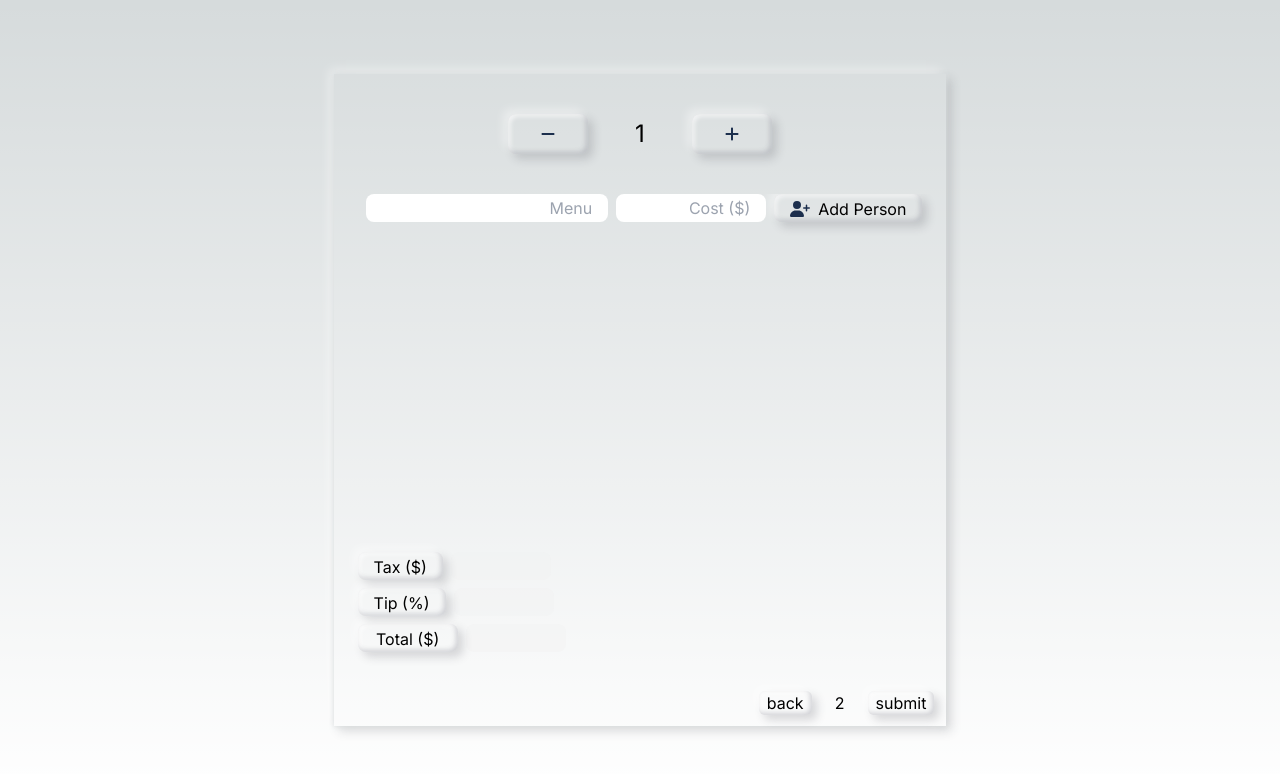
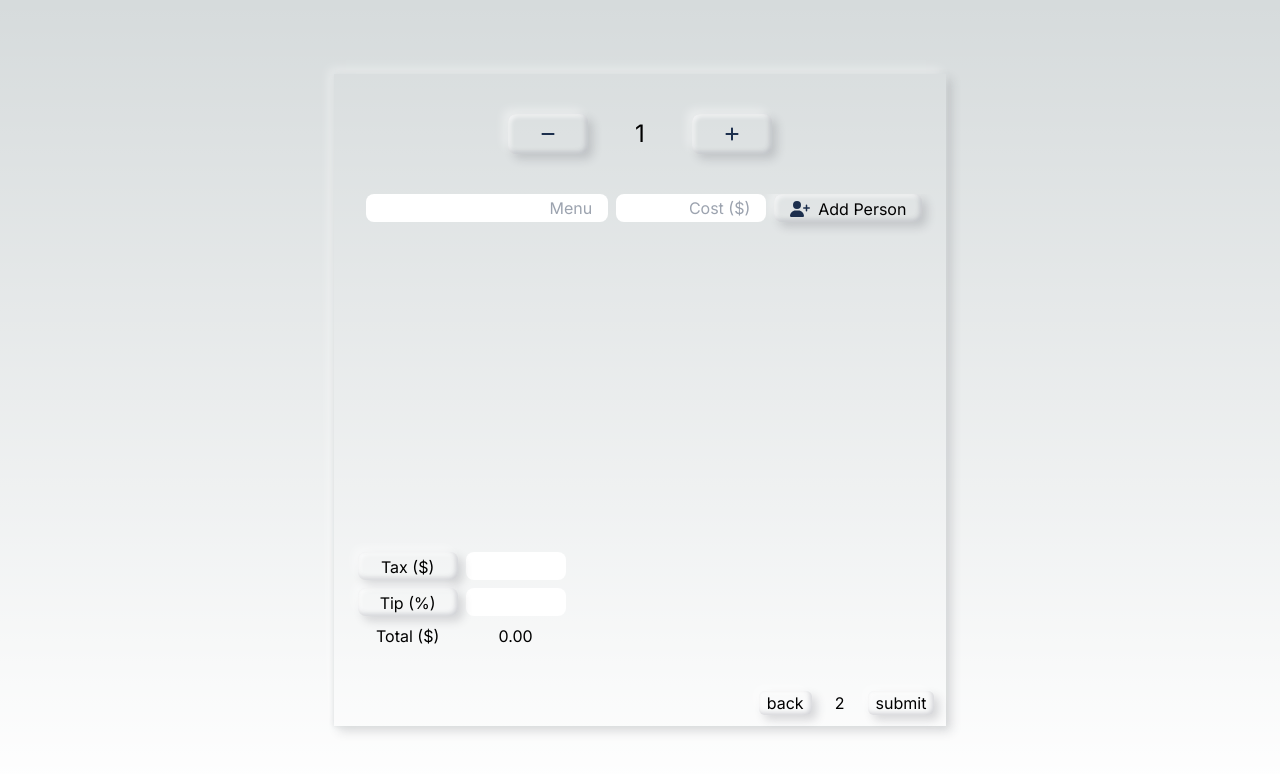
Before and after one commit to yoonlee201/split-money, a Next.js app: page /menu in a window 1280 px wide. Shown: the top 774 px of the page. Built offline with nearby package versions, Linux system fonts and the light colour scheme.

Commit message:
now menu page working

```diff
--- a/src/app/_components/Bill.tsx
+++ b/src/app/_components/Bill.tsx
@@ -3,7 +3,12 @@ import { Price, Text } from '@/app/_components/Form';
 import { Button, CheckboxButton, RadioButton } from '@/app/_components/Button';
 import { FontAwesomeIcon } from '@fortawesome/react-fontawesome';
 import { faUserPlus } from '@fortawesome/free-solid-svg-icons';
-import { ButtonHTMLAttributes, HTMLAttributes, PropsWithChildren } from 'react';
+import {
+    ButtonHTMLAttributes,
+    HTMLAttributes,
+    PropsWithChildren,
+    useState,
+} from 'react';
 import React from 'react';
 
 export interface ItemProps {
@@ -23,6 +28,10 @@ export const Bill: React.FC<BillProps & ItemProps> = ({
     dropdownList,
     handleItemChange,
 }) => {
+    const [checkStates, setCheckStates] = useState<boolean[]>(
+        dropdownList.map(p => person.includes(p))
+    );
+
     const updateItem = (updates: Partial<ItemProps>) => {
         handleItemChange({
             name,
@@ -30,6 +39,19 @@ export const Bill: React.FC<BillProps & ItemProps> = ({
             person,
             ...updates,
         });
+    };
+
+    const handlePersonSelect = (
+        selectedPerson: string,
+        isSelected: boolean
+    ) => {
+        let newPerson;
+        if (isSelected) {
+            newPerson = [...person, selectedPerson];
+        } else {
+            newPerson = person.filter(p => p !== selectedPerson);
+        }
+        updateItem({ person: newPerson });
     };
 
     return (
@@ -50,9 +72,13 @@ export const Bill: React.FC<BillProps & ItemProps> = ({
                 className="basis-[100px] md:max-w-[150px]"
                 placeholder="Cost ($)"
             />
+
             <CheckboxButton
                 className="w-full basis-[50px] whitespace-nowrap"
-                dropdownList={dropdownList}>
+                dropdownList={dropdownList}
+                checkStates={checkStates}
+                setCheckStates={setCheckStates}
+                onPersonSelect={handlePersonSelect}>
                 <FontAwesomeIcon
                     icon={faUserPlus}
                     style={{ color: '#1c2f4d' }}
@@ -66,8 +92,9 @@ export const Bill: React.FC<BillProps & ItemProps> = ({
 type Bill_Props = ButtonHTMLAttributes<HTMLButtonElement> &
     PropsWithChildren<HTMLAttributes<HTMLButtonElement>> & {
         dropdownList?: string[];
-        item: string;
-        handleChange: (item: string) => void;
+        setDropdown?: (item: string) => void;
+        item?: string;
+        handleChange?: (item: string) => void;
     };
 
 export const Bill_ = ({
@@ -75,15 +102,17 @@ export const Bill_ = ({
     className,
     item,
     disabled,
+    value,
+    setDropdown,
     dropdownList,
-    handleChange,
+    handleChange = () => {},
     ...rest
 }: Bill_Props) => {
     return (
         <div className="mx-4 flex gap-2">
             {!dropdownList || disabled ? (
                 <Button
-                    className="w-full max-w-[100px]"
+                    className="w-[100px] max-w-[100px]"
                     disabled
                     {...rest}>
                     {children}
@@ -91,14 +120,14 @@ export const Bill_ = ({
             ) : (
                 <RadioButton
                     dropdownList={dropdownList}
-                    className="w-[100px] w-full"
+                    className="w-[100px] max-w-[100px]"
+                    setDropdown={setDropdown}
                     {...rest}>
                     {children}
                 </RadioButton>
             )}
             <Price
-                disabled
-                value={item}
+                readOnly={disabled}
                 onChange={e => {
                     handleChange(e.target.value);
                 }}
--- a/src/app/_components/Button.tsx
+++ b/src/app/_components/Button.tsx
@@ -31,18 +31,21 @@ export const Button = React.forwardRef<
 type CheckboxButtonProps = ButtonHTMLAttributes<HTMLButtonElement> &
     PropsWithChildren<HTMLAttributes<HTMLButtonElement>> & {
         dropdownList: string[];
+        checkStates: boolean[];
+        setCheckStates: (checkStates: boolean[]) => void;
+        onPersonSelect: (person: string, isSelected: boolean) => void;
     };
 
 export const CheckboxButton = ({
     className,
     children,
+    checkStates,
+    setCheckStates,
+    onPersonSelect,
     dropdownList = [],
     ...rest
 }: CheckboxButtonProps) => {
     const [isOpen, setIsOpen] = useState(false);
-    const [checkStates, setCheckStates] = useState<boolean[]>(
-        dropdownList.map(() => false)
-    );
     const dropdownRef = useRef<HTMLDivElement | null>(null);
 
     const toggleDropdown = (event: React.MouseEvent) => {
@@ -57,7 +60,9 @@ export const CheckboxButton = ({
         const newArray = [...checkStates];
         newArray[index] = !newArray[index];
         setCheckStates(newArray);
+        onPersonSelect(dropdownList[index], newArray[index]);
     };
+
 
     const handleClickOutside = (event: MouseEvent): void => {
         if (
@@ -107,12 +112,14 @@ export const CheckboxButton = ({
 type RadioButtonProps = ButtonHTMLAttributes<HTMLButtonElement> &
     PropsWithChildren<HTMLAttributes<HTMLButtonElement>> & {
         dropdownList: string[];
+        setDropdown?: (item: string) => void;
     };
 
 export const RadioButton = ({
     className,
     children,
     dropdownList,
+    setDropdown = () => {},
     ...rest
 }: RadioButtonProps) => {
     const [isOpen, setIsOpen] = useState(false);
@@ -129,6 +136,7 @@ export const RadioButton = ({
         event.preventDefault();
         event.stopPropagation();
         setCheck(index);
+        setDropdown(dropdownList[index]);
         setIsOpen(false);
     };
 
@@ -156,7 +164,7 @@ export const RadioButton = ({
                 onClick={toggleDropdown}
                 className={cx('button-border', className)}
                 {...rest}>
-                {children} ({dropdownList[check]})
+                {children}
             </button>
             {isOpen && (
                 <div className="absolute z-10 mt-1 flex w-[155px] flex-col items-start rounded-lg border border-[#b8bfce] bg-[#d8ddde] text-center">
@@ -180,6 +188,7 @@ interface PageRouteButtonProps {
     labelB: string;
     labelN: string;
     page: string;
+    onNextClick?: () => void;
 }
 export const PageRouteButton = ({
     hrefB,
@@ -187,6 +196,7 @@ export const PageRouteButton = ({
     labelB,
     labelN,
     page,
+    onNextClick,
 }: PageRouteButtonProps) => {
     return (
         <div className="flex h-full w-full items-end justify-end gap-2 p-3">
@@ -198,7 +208,8 @@ export const PageRouteButton = ({
             <span className="w-10 text-center text-[1rem]">{page}</span>
             <Link
                 href={hrefN}
-                className="button-border rounded-md px-2">
+                className="button-border rounded-md px-2"
+                onClick={onNextClick}>
                 {labelN}
             </Link>
         </div>
--- a/src/app/_components/mainPages/Menu.tsx
+++ b/src/app/_components/mainPages/Menu.tsx
@@ -7,13 +7,17 @@ import { Count } from '@/app/_components/Count';
 import { useState } from 'react';
 
 const Menu = () => {
-    const [people, setPeople] = useState(['James', 'One', 'Two']);
+    const [people, setPeople] = useState<string[]>(
+        JSON.parse(localStorage.getItem('people') || '[]')
+    );
     const [menu, setMenu] = useState<ItemProps[]>([
         { name: '', cost: '', person: [] },
     ]);
-    const [tax, setTax] = useState('');
-    const [tip, setTip] = useState('');
-    const [total, setTotal] = useState('');
+
+    const [tax, setTax] = useState('0');
+    const [tip, setTip] = useState('0');
+    const [taxUnit, setTaxUnit] = useState('$');
+    const [tipUnit, setTipUnit] = useState('%');
 
     const handlePlus = () => {
         setMenu([...menu, { name: '', cost: '', person: [] }]);
@@ -29,6 +33,44 @@ const Menu = () => {
         const newMenu = [...menu];
         newMenu[index] = updatedItem;
         setMenu(newMenu);
+    };
+
+    const handleNextClick = () => {
+        localStorage.setItem(
+            'people',
+            JSON.stringify(people.filter(p => p !== ''))
+        );
+        localStorage.setItem(
+            'menu',
+            JSON.stringify(menu.filter(({ cost }) => cost !== ''))
+        );
+        localStorage.setItem('tax', `"tax":${tax},"taxUnit":${taxUnit}`);
+        localStorage.setItem('tip', `"tip":${tip},"tipUnit":${tipUnit}`);
+        console.log(JSON.stringify(menu));
+    };
+
+    const getTotal = () => {
+        const total = menu
+            .filter(({ cost }) => cost !== '')
+            .reduce((sum, current) => sum + parseFloat(current.cost), 0);
+
+        let tipTotal = 0;
+        if (tipUnit === '%') {
+            tipTotal = (total * parseFloat(tip)) / 100;
+        } else {
+            tipTotal = parseFloat(tip);
+        }
+        console.log(tipTotal);
+
+        let taxTotal = 0;
+        if (taxUnit === '%') {
+            taxTotal = (total * parseFloat(tax)) / 100;
+        } else {
+            taxTotal = parseFloat(tax);
+        }
+        console.log(taxTotal);
+
+        return total + tipTotal + taxTotal;
     };
 
     return (
@@ -58,21 +100,25 @@ const Menu = () => {
                         <Bill_
                             item={tax}
                             dropdownList={['$', '%']}
+                            setDropdown={setTaxUnit}
                             handleChange={setTax}>
-                            Tax
+                            Tax ({taxUnit})
                         </Bill_>
                         <Bill_
                             item={tip}
                             dropdownList={['%', '$']}
+                            setDropdown={setTipUnit}
                             handleChange={setTip}>
-                            Tip
+                            Tip ({tipUnit})
                         </Bill_>
-                        <Bill_
-                            item={total}
-                            handleChange={setTotal}
-                            disabled>
-                            Total ($)
-                        </Bill_>
+                        <div className="mx-4 flex gap-2">
+                            <span className="flex w-[100px] max-w-[100px] justify-center">
+                                Total ($)
+                            </span>
+                            <span className="flex w-[100px] max-w-[100px] justify-center">
+                                {getTotal().toFixed(2)}
+                            </span>
+                        </div>
                     </Fieldset>
                 </Form>
             </section>
@@ -81,6 +127,7 @@ const Menu = () => {
                 hrefN="/receipt"
                 labelB="back"
                 labelN="submit"
+                onNextClick={handleNextClick}
                 page="2"
             />
         </>
--- a/src/app/_components/mainPages/People.tsx
+++ b/src/app/_components/mainPages/People.tsx
@@ -23,14 +23,14 @@ const People = () => {
         setPeople(newPeople);
     };
 
-    const handleNextClick: React.MouseEventHandler<HTMLAnchorElement> = e => {
-        e.preventDefault();
+    const handleNextClick = () => {
         localStorage.setItem(
             'people',
             JSON.stringify(people.filter(p => p !== ''))
         );
         console.log(JSON.stringify(people));
     };
+
 
     return (
         <>
@@ -69,6 +69,7 @@ const People = () => {
                 hrefN="/menu"
                 labelB="back"
                 labelN="next"
+                onNextClick={handleNextClick}
                 page="1"
             />
         </>
--- a/src/app/_components/mainPages/Receipt.tsx
+++ b/src/app/_components/mainPages/Receipt.tsx
@@ -35,8 +35,8 @@ const Receipt = () => {
                         </tr>
                     </thead>
                     <tbody>
-                        {menu.map(item => (
-                            <tr key={item.name}>
+                        {menu.map((item, i) => (
+                            <tr key={i}>
                                 <td>{item.name}</td>
                                 {people.map(person => (
                                     <td key={`${item.name}-${person}`}>
```
